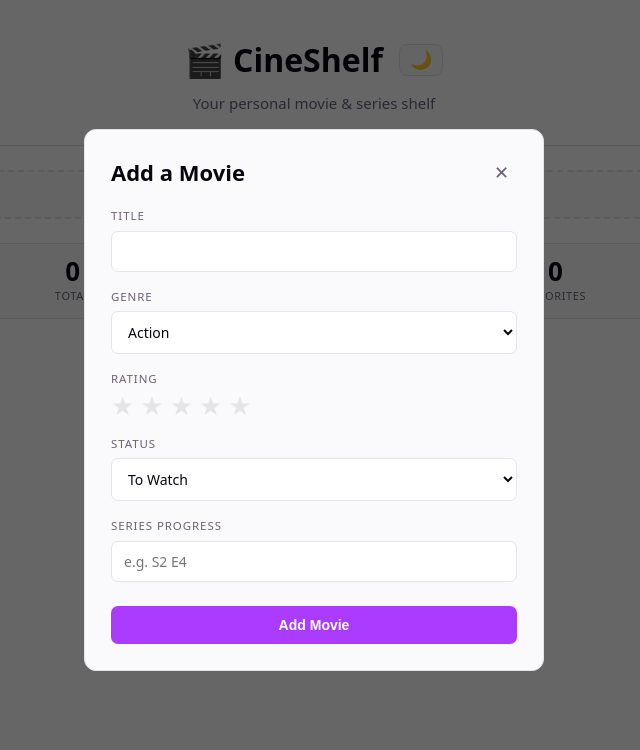
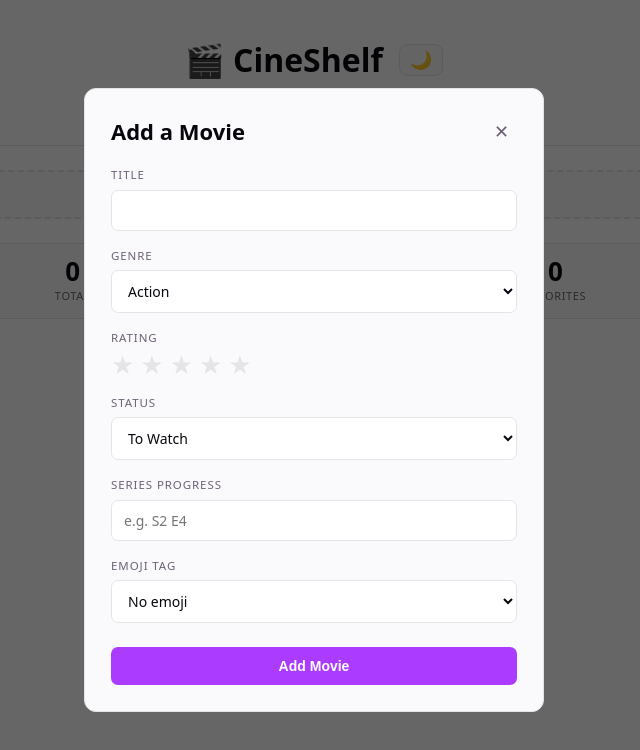
Before and after one commit to afrid-hue/cineshelf, a React (Vite) app: page / in a window 1280 px wide. Both pictures are taken after a click on the button "+ Add Movie". Shown: the top 750 px of the page, without its empty margins (326-966 px from the left). Built offline with nearby package versions, Linux system fonts and the light colour scheme.

Commit message:
Add emoji label support to movie cards

```diff
--- a/src/AddMovieForm.tsx
+++ b/src/AddMovieForm.tsx
@@ -1,5 +1,6 @@
 import { useState } from 'react'
 import type { Movie, Status } from './types'
+import EmojiLabelPicker from './EmojiLabelPicker'
 
 interface Props {
   onAdd?: (movie: Movie) => void
@@ -20,6 +21,7 @@ export default function AddMovieForm({ onAdd, onUpdate, initialMovie, onClose }:
   const [rating, setRating] = useState(initialMovie?.rating ?? 0)
   const [status, setStatus] = useState<Status>(initialMovie?.status ?? 'towatch')
   const [progress, setProgress] = useState(initialMovie?.progress ?? '')
+  const [emojiLabel, setEmojiLabel] = useState(initialMovie?.emojiLabel ?? '')
 
   function handleSubmit(e: React.FormEvent) {
     e.preventDefault()
@@ -35,6 +37,7 @@ export default function AddMovieForm({ onAdd, onUpdate, initialMovie, onClose }:
         rating,
         status,
         progress: normalizedProgress || undefined,
+        emojiLabel: emojiLabel || undefined,
       })
     } else if (onAdd) {
       onAdd({
@@ -44,6 +47,7 @@ export default function AddMovieForm({ onAdd, onUpdate, initialMovie, onClose }:
         rating,
         status,
         progress: normalizedProgress || undefined,
+        emojiLabel: emojiLabel || undefined,
       })
     }
 
@@ -115,6 +119,8 @@ export default function AddMovieForm({ onAdd, onUpdate, initialMovie, onClose }:
         />
       </label>
 
+      <EmojiLabelPicker value={emojiLabel} onChange={setEmojiLabel} />
+
       <button type="submit">{isEdit ? 'Save Changes' : 'Add Movie'}</button>
     </form>
   )
--- a/src/App.css
+++ b/src/App.css
@@ -330,12 +330,32 @@
   margin-bottom: 10px;
 }
 
+.card-title-wrap {
+  display: flex;
+  align-items: center;
+  gap: 8px;
+  flex: 1;
+  min-width: 0;
+}
+
 .card-title {
   font-size: 20px;
   font-weight: 600;
   margin: 0;
   color: var(--text-h);
   line-height: 1.2;
+}
+
+.emoji-tag {
+  display: inline-flex;
+  align-items: center;
+  justify-content: center;
+  font-size: 18px;
+  line-height: 1;
+  background: var(--accent-bg);
+  border: 1px solid var(--border);
+  border-radius: 999px;
+  padding: 4px 8px;
 }
 
 .status-badge {
--- a/src/App.tsx
+++ b/src/App.tsx
@@ -191,6 +191,7 @@ function App() {
                   {filteredMovies.map((movie) => (
                     <li key={movie.id} className="movie-card">
                       <div className="card-top">
+                        <div className="card-title-wrap">
                           <h3
                             className="card-title"
                             style={{ cursor: 'pointer' }}
@@ -198,6 +199,12 @@ function App() {
                           >
                             {movie.title}
                           </h3>
+                          {movie.emojiLabel && (
+                            <span className="emoji-tag" aria-label={`Emoji tag: ${movie.emojiLabel}`}>
+                              {movie.emojiLabel}
+                            </span>
+                          )}
+                        </div>
 
                         <span className={`status-badge ${movie.status}`}>
                           {movie.status === 'watched'
--- /dev/null
+++ b/src/EmojiLabelPicker.tsx
@@ -0,0 +1,37 @@
+export const EMOJI_OPTIONS = [
+  { value: '', label: 'No emoji' },
+  { value: '🎬', label: '🎬 Movie' },
+  { value: '❤️', label: '❤️ Favorite' },
+  { value: '😂', label: '😂 Comedy' },
+  { value: '😱', label: '😱 Horror' },
+  { value: '🚀', label: '🚀 Sci-Fi' },
+  { value: '🔥', label: '🔥 Trending' },
+  { value: '⭐', label: '⭐ Must Watch' },
+  { value: '🍿', label: '🍿 Weekend' },
+]
+
+interface EmojiLabelPickerProps {
+  value: string
+  onChange: (value: string) => void
+  id?: string
+}
+
+export default function EmojiLabelPicker({ value, onChange, id = 'emoji-label' }: EmojiLabelPickerProps) {
+  return (
+    <label htmlFor={id}>
+      Emoji Tag
+      <select
+        id={id}
+        value={value}
+        onChange={(event) => onChange(event.target.value)}
+        className="emoji-label-select"
+      >
+        {EMOJI_OPTIONS.map((option) => (
+          <option key={option.value || 'none'} value={option.value}>
+            {option.label}
+          </option>
+        ))}
+      </select>
+    </label>
+  )
+}
--- a/src/types.ts
+++ b/src/types.ts
@@ -25,4 +25,5 @@ export interface Movie {
   progress?: string
   favorite?: boolean // Mubashira — favorites toggle
   note?: string // Jithya — notes per movie
+  emojiLabel?: string // Tag / emoji label for movie cards
 }
```
Lines whose indentation alone changed are shown as unchanged.
